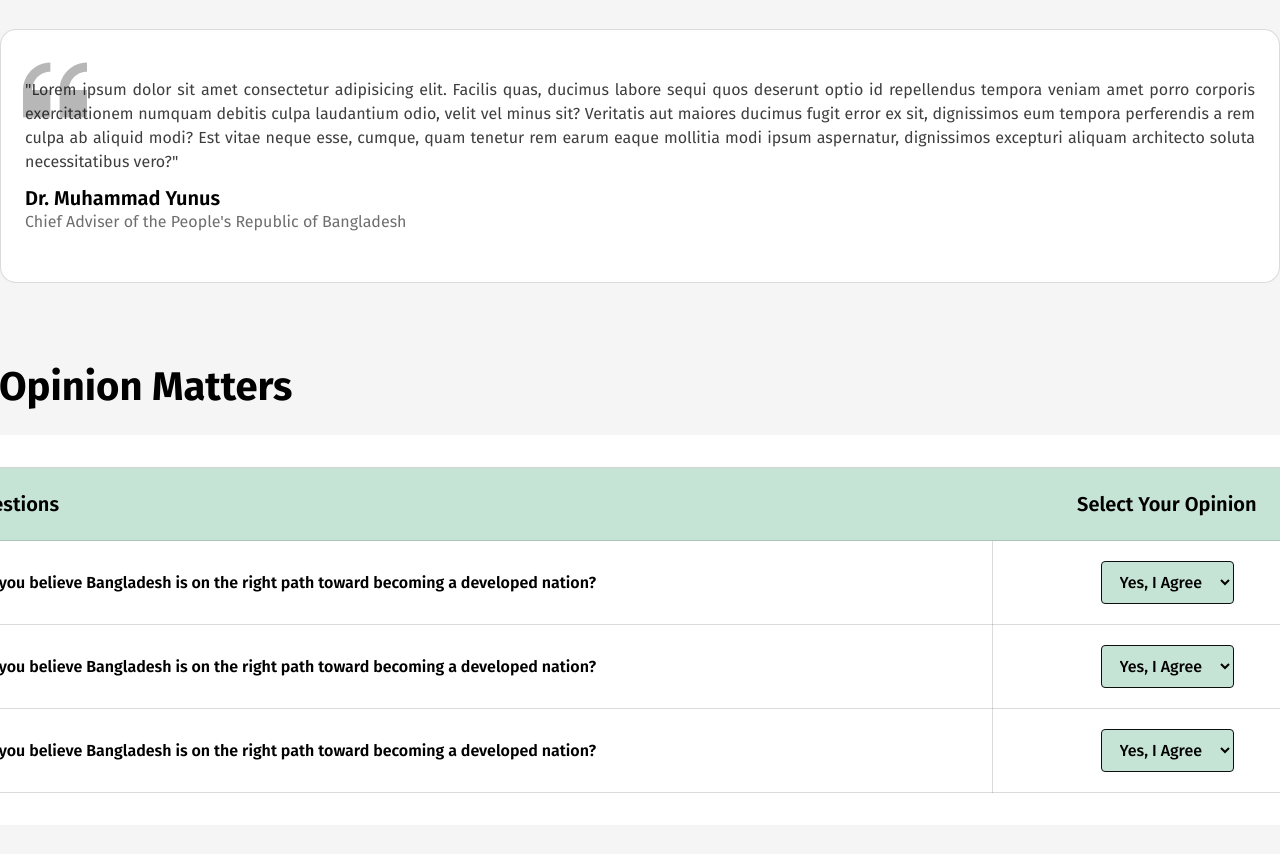
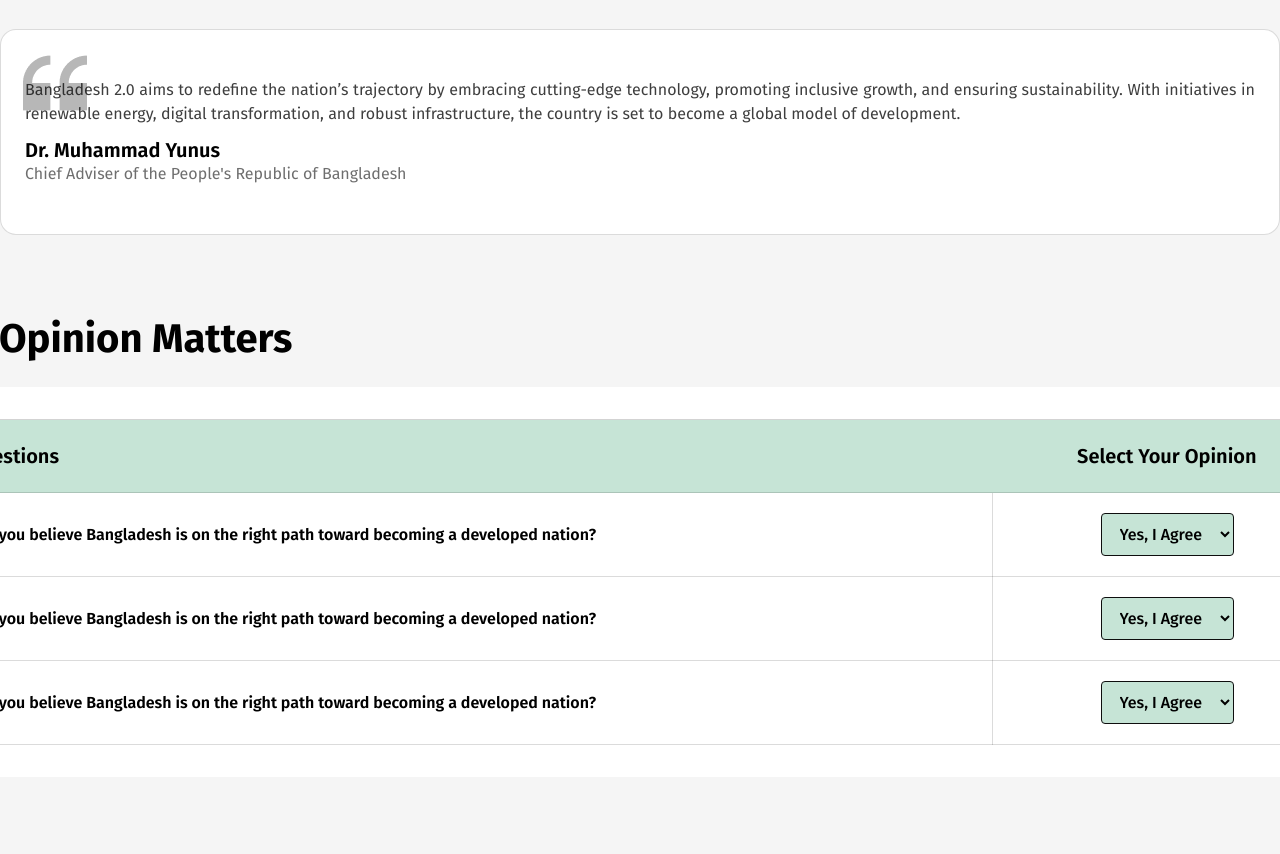
Before and after one commit to dev-al-amin-pramanik/Assignment-Bangladesh-0.2, a plain HTML site: page index.html in a window 1280 px wide. Shown: the part 1628-2482 px from the top of the page. Drawn offline with Linux system fonts and the light colour scheme.

Commit message:
completed

```diff
--- a/index.html
+++ b/index.html
@@ -147,14 +147,11 @@
       <section class="sec-3-main">
         <div class="sec-3-main-div">
           <p class="sec-3-para-1">
-            "Lorem ipsum dolor sit amet consectetur adipisicing elit. Facilis
-            quas, ducimus labore sequi quos deserunt optio id repellendus
-            tempora veniam amet porro corporis exercitationem numquam debitis
-            culpa laudantium odio, velit vel minus sit? Veritatis aut maiores
-            ducimus fugit error ex sit, dignissimos eum tempora perferendis a
-            rem culpa ab aliquid modi? Est vitae neque esse, cumque, quam
-            tenetur rem earum eaque mollitia modi ipsum aspernatur, dignissimos
-            excepturi aliquam architecto soluta necessitatibus vero?"
+            Bangladesh 2.0 aims to redefine the nation’s trajectory by embracing
+        cutting-edge technology, promoting inclusive growth, and ensuring
+        sustainability. With initiatives in renewable energy, digital
+        transformation, and robust infrastructure, the country is set to become
+        a global model of development.
           </p>
           <p class="sec-3-para-2">Dr. Muhammad Yunus</p>
           <p class="sec-3-para-3">
```
